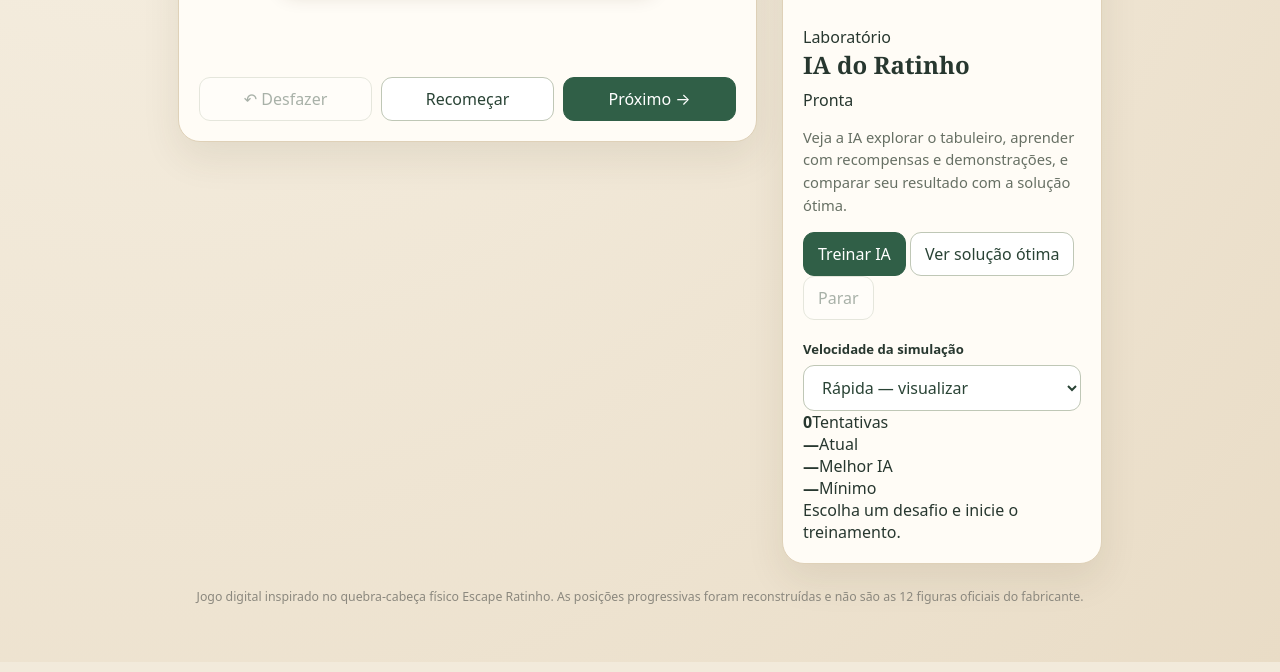
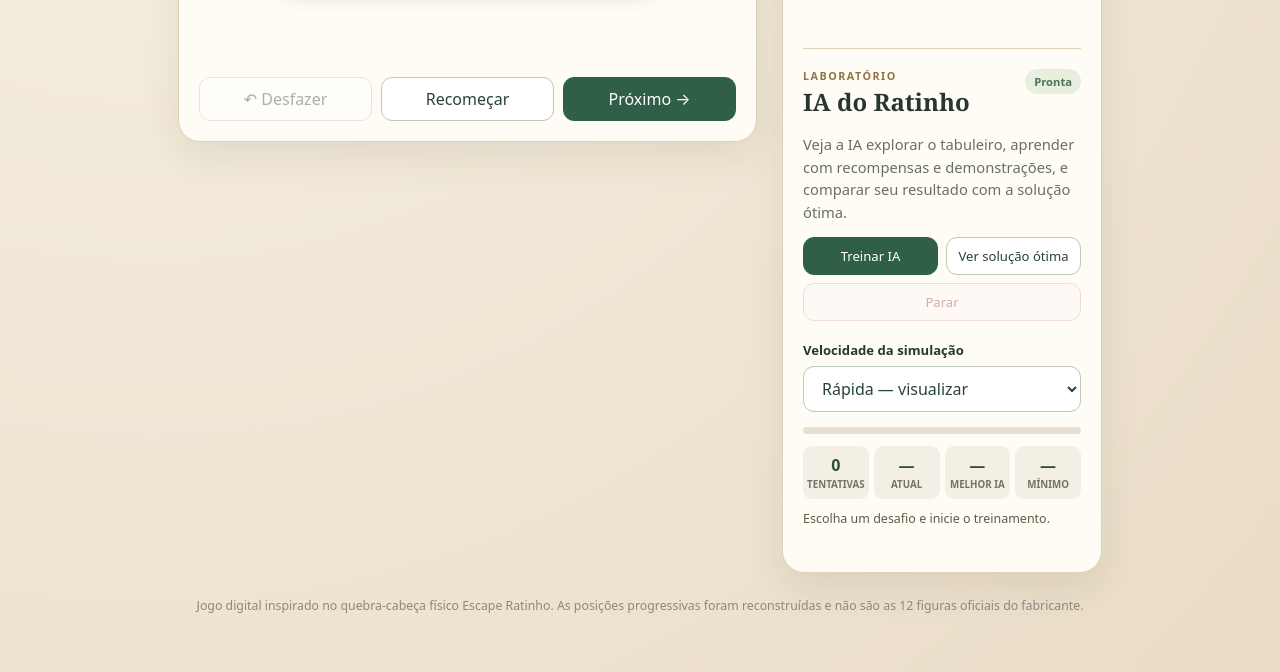
Before and after one commit to rvarjao/ratinho, a plain HTML site: page index.html in a window 1280 px wide. Shown: the part 729-1401 px from the top of the page. Drawn offline with Linux system fonts and the light colour scheme.

Commit message:
Add AI learning laboratory

```diff
--- a/styles.css
+++ b/styles.css
@@ -293,13 +293,137 @@ kbd {
     font-size: .84rem;
 }
 
+.ai-panel {
+    margin-top: 22px;
+    padding-top: 20px;
+    border-top: 1px solid #dfd1b8;
+}
+
+.ai-heading {
+    display: flex;
+    align-items: flex-start;
+    justify-content: space-between;
+    gap: 12px;
+}
+
+.ai-heading h2 {
+    margin-top: 2px;
+}
+
+.ai-kicker {
+    display: block;
+    color: #927044;
+    font-size: .67rem;
+    font-weight: 900;
+    letter-spacing: .14em;
+    text-transform: uppercase;
+}
+
+.ai-status {
+    flex: 0 0 auto;
+    padding: 5px 9px;
+    border-radius: 999px;
+    background: #e8efdf;
+    color: #4b7457;
+    font-size: .7rem;
+    font-weight: 850;
+}
+
+.ai-status.running {
+    background: #fff0c9;
+    color: #855d12;
+}
+
+.ai-intro {
+    margin: 7px 0 13px !important;
+}
+
+.ai-actions {
+    display: grid;
+    grid-template-columns: 1fr 1fr;
+    gap: 8px;
+}
+
+.ai-actions button {
+    padding: 9px 8px;
+    font-size: .82rem;
+}
+
+.ai-actions .danger {
+    grid-column: 1 / -1;
+    color: #8a3f35;
+    border-color: #d9aaa2;
+    background: #fff7f5;
+}
+
+.ai-progress {
+    height: 7px;
+    margin: 15px 0 12px;
+    overflow: hidden;
+    border-radius: 999px;
+    background: #e8dfce;
+}
+
+.ai-progress span {
+    display: block;
+    width: 0;
+    height: 100%;
+    border-radius: inherit;
+    background: linear-gradient(90deg, #d09a45, #3d7153);
+    transition: width .2s ease;
+}
+
+.ai-stats {
+    display: grid;
+    grid-template-columns: repeat(4, 1fr);
+    gap: 5px;
+}
+
+.ai-stats div {
+    min-width: 0;
+    padding: 8px 3px;
+    border-radius: 9px;
+    background: #f4efe5;
+    text-align: center;
+}
+
+.ai-stats strong,
+.ai-stats span {
+    display: block;
+}
+
+.ai-stats strong {
+    color: #304d3c;
+    font-size: 1rem;
+}
+
+.ai-stats span {
+    margin-top: 2px;
+    color: #777267;
+    font-size: .61rem;
+    font-weight: 750;
+    text-transform: uppercase;
+}
+
+.ai-narration {
+    min-height: 42px;
+    margin-top: 11px;
+    color: #655945;
+    font-size: .78rem;
+    line-height: 1.42;
+}
+
+.board.ai-running .piece {
+    cursor: wait;
+}
+
 @media (max-width: 700px) {
     .layout {
         grid-template-columns: 1fr;
     }
 
     .side {
-        order: -1;
+        order: 0;
     }
 
     .game-panel,
@@ -324,6 +448,12 @@ kbd {
     }
 }
 
+@media (max-width: 420px) {
+    .ai-stats {
+        grid-template-columns: repeat(2, 1fr);
+    }
+}
+
 @media (prefers-reduced-motion: reduce) {
     .piece {
         transition: none;
```
